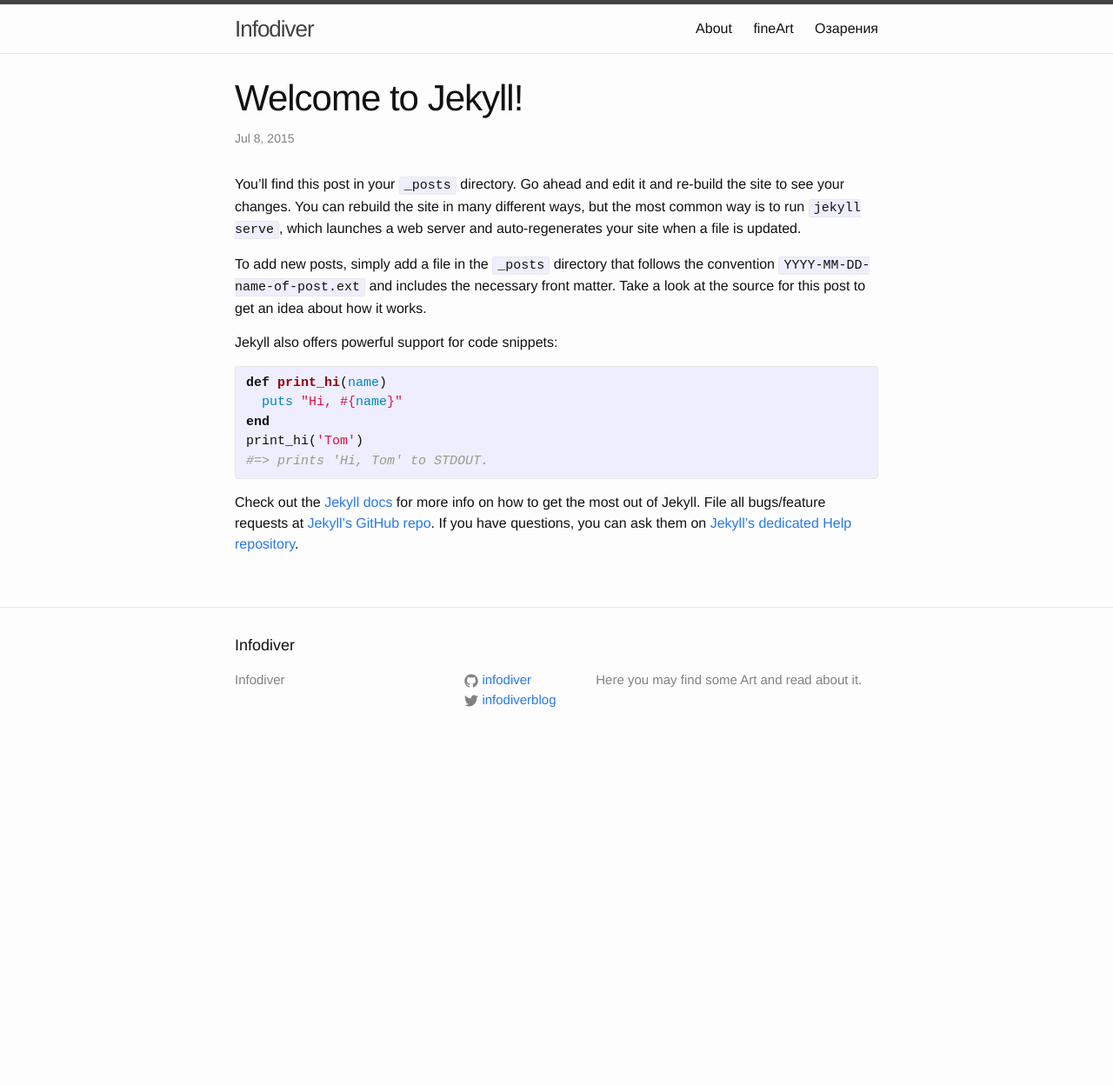
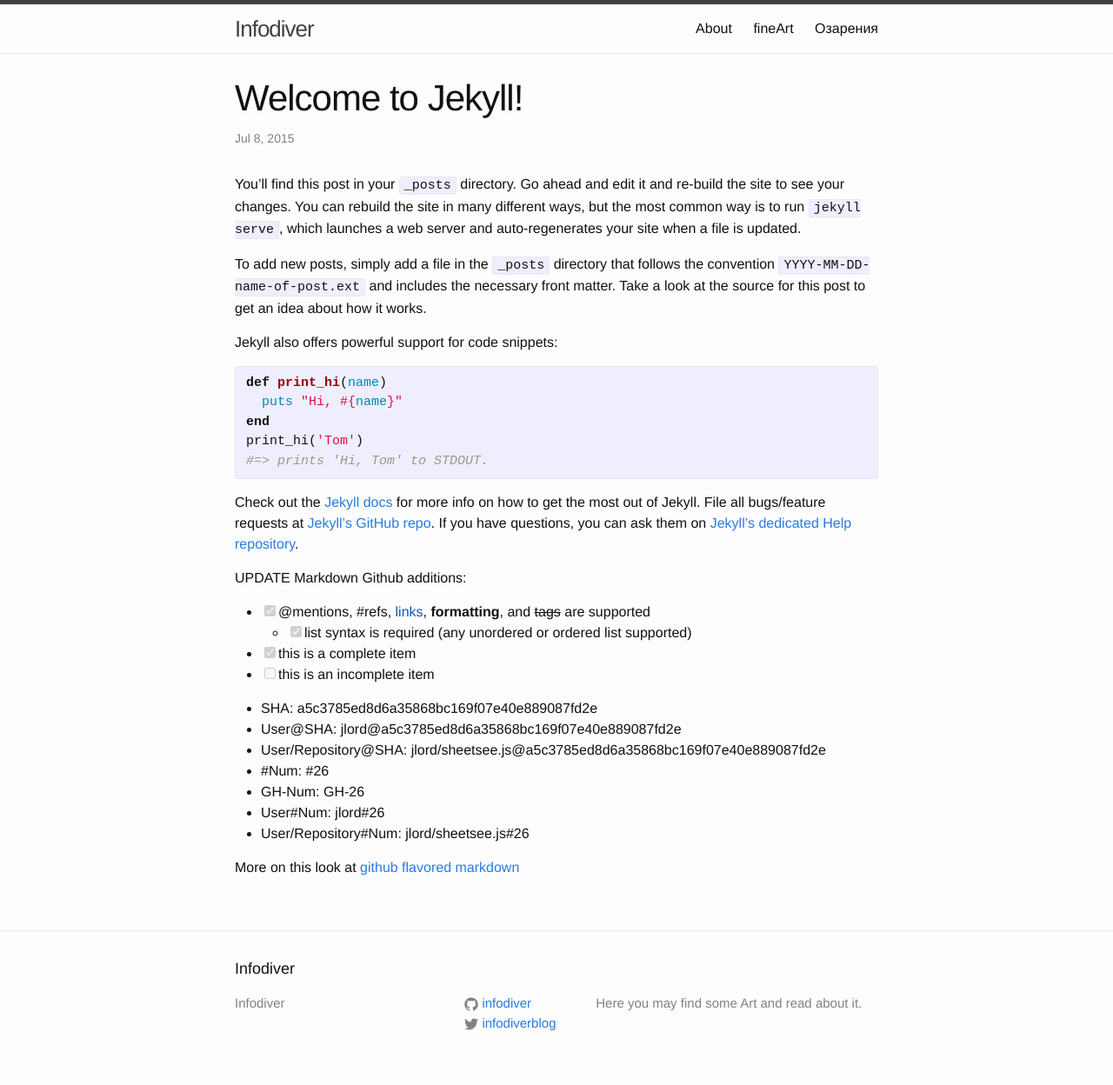
Before and after one commit to aborruso/infodiver, a Jekyll site: the page built from _posts/2015-07-08-jekyll.markdown, in a window 1280 px wide. Shown: the whole page at 87% size. Built offline with Jekyll 4.4.1, drawn with Linux system fonts in a browser that asks for light colours; before the commit the page ends 900 px from its top, so only the background shows below that.

Commit message:
добавил в пост jekyll о github flavored разметке

```diff
--- a/_posts/2015-07-08-jekyll.markdown
+++ b/_posts/2015-07-08-jekyll.markdown
@@ -20,6 +20,25 @@ print_hi('Tom')
 
 Check out the [Jekyll docs][jekyll] for more info on how to get the most out of Jekyll. File all bugs/feature requests at [Jekyll’s GitHub repo][jekyll-gh]. If you have questions, you can ask them on [Jekyll’s dedicated Help repository][jekyll-help].
 
+UPDATE
+Markdown Github additions:
+
+- [x] @mentions, #refs, [links](), **formatting**, and <del>tags</del> are supported
+  - [x] list syntax is required (any unordered or ordered list supported)
+- [x] this is a complete item
+- [ ] this is an incomplete item
+
+* SHA: a5c3785ed8d6a35868bc169f07e40e889087fd2e
+* User@SHA: jlord@a5c3785ed8d6a35868bc169f07e40e889087fd2e
+* User/Repository@SHA: jlord/sheetsee.js@a5c3785ed8d6a35868bc169f07e40e889087fd2e
+* #Num: #26
+* GH-Num: GH-26
+* User#Num: jlord#26
+* User/Repository#Num: jlord/sheetsee.js#26
+
+More on this look at [github flavored markdown][fm]
+
 [jekyll]:      http://jekyllrb.com
 [jekyll-gh]:   https://github.com/jekyll/jekyll
 [jekyll-help]: https://github.com/jekyll/jekyll-help
+[fm]:          https://help.github.com/articles/github-flavored-markdown/
```
